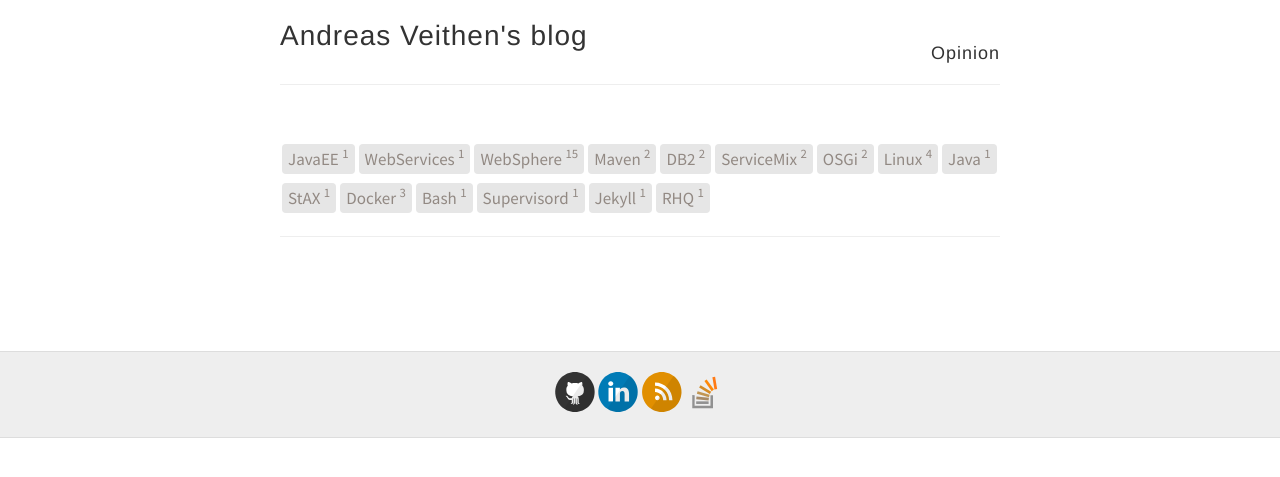
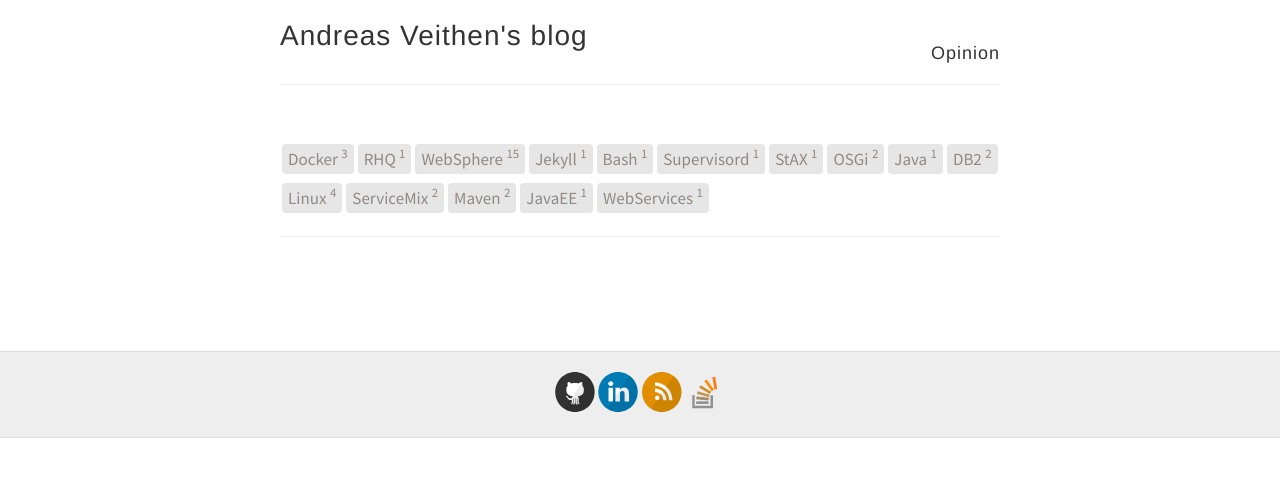
Before and after one commit to veithen/veithen.github.io, a Jekyll site: the page built from index.html, in a window 1280 px wide. Shown: the top 477 px of the page. Built offline with Jekyll 4.4.1, drawn with Linux system fonts in a browser that asks for light colours; nearby versions of some CDN libraries; part of the change alters nothing that is shown.

Commit message:
Generate tag cloud dynamically with jQuery

```diff
--- a/index.html
+++ b/index.html
@@ -7,15 +7,13 @@ category: tech
 <script src="/scripts/main.js"></script>
 
 <ul class="tag-box">
-  {% for tag in site.tags %}
-  <li><a href="{{ site.url }}/tag/{{ tag[0] | replace:' ','-' | downcase }}" data-tag="{{tag[0]}}">{{ tag[0] }} <span>{{ tag[1].size }}</span></a></li>
-  {% endfor %}
 </ul>
 
 <ul class="post-list">
 {% for post in site.categories.tech %}
   <li class="hidden">
     <article itemprop="blogPost" itemscope="itemscope" itemtype="http://schema.org/Article" {% for tag in post.tags%} data-tag-{{tag}}{% endfor %}>
+      <meta itemprop="keywords" content="{{ post.tags | join: ',' }}" />
       <a href="{{ post.url }}">{{ post.title }} <span class="entry-date"><time datetime="{{ post.date | date_to_xmlschema }}">{{ post.date | date: "%B %d, %Y" }}</time></span></a>
     </article>
   </li>
--- a/scripts/main.js
+++ b/scripts/main.js
@@ -1,10 +1,26 @@
 (function(){
     $(document).ready(function() {
-        $("ul.tag-box li a").click(function(e){
-            e.preventDefault()
-            $("ul.post-list li").hide();
-            $("ul.post-list li").removeClass("hidden");
-            $("ul.post-list li article[data-tag-"+$(this).attr("data-tag")+"]").parent().fadeIn()
-        })
+    	var tags = {}
+    	$("ul.post-list meta[itemprop='keywords']").each(function() {
+    		$.each($(this).attr("content").split(","), function(index, tag) {
+    			if (tags[tag]) {
+    				tags[tag]++
+    			} else {
+    				tags[tag] = 1
+    			}
+    		})
+    	})
+    	$.each(tags, function(tag, count) {
+    		var li = $("<li></li>")
+    		li.appendTo($("ul.tag-box"))
+    		var a = $("<a href=''>" + tag + " <span>" + count + "</span></a>")
+    		a.appendTo(li)
+            a.click(function(e) {
+                e.preventDefault()
+                $("ul.post-list li").hide();
+                $("ul.post-list li").removeClass("hidden");
+                $("ul.post-list li article[data-tag-" + tag + "]").parent().fadeIn()
+            })
+    	})
     });
 })()
```
